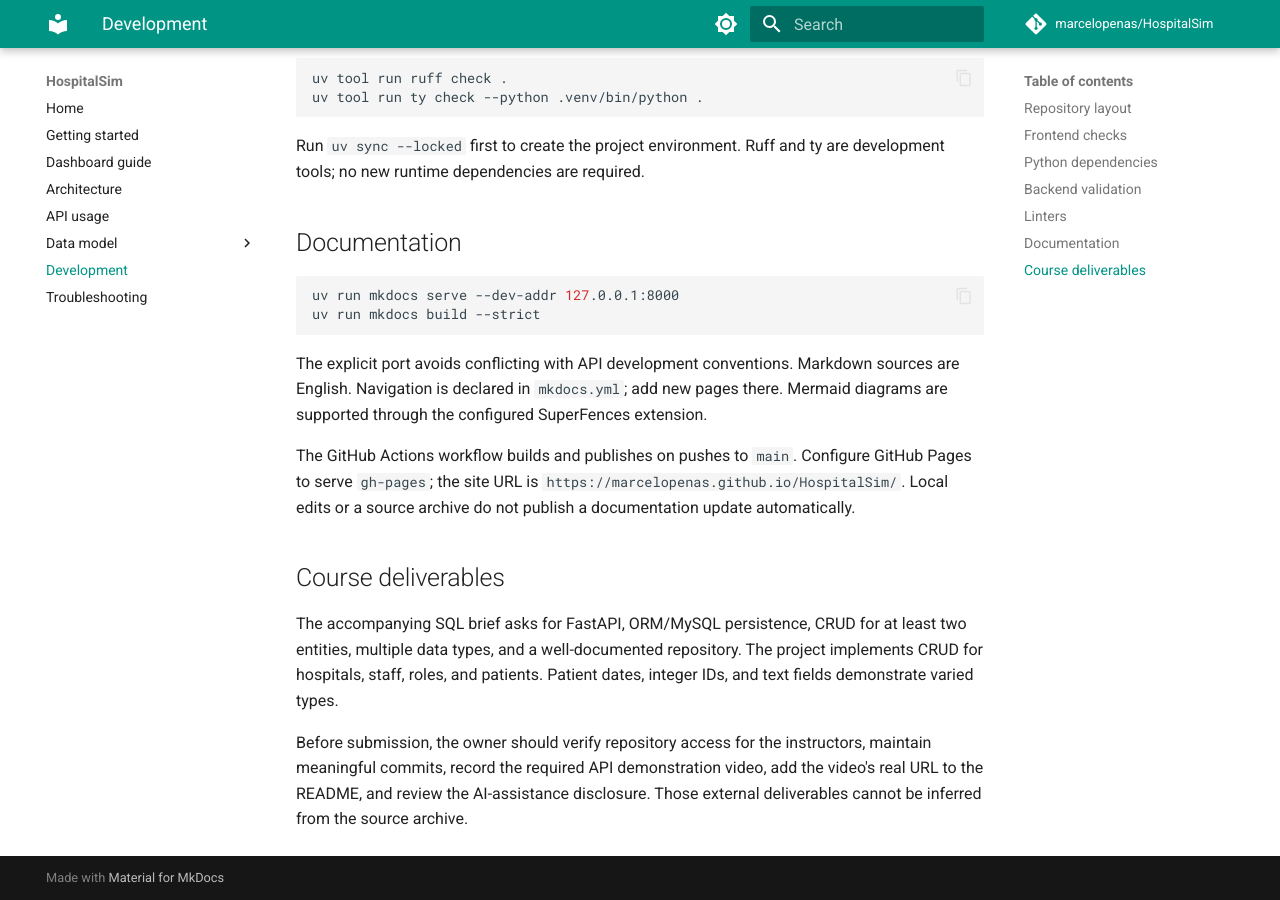
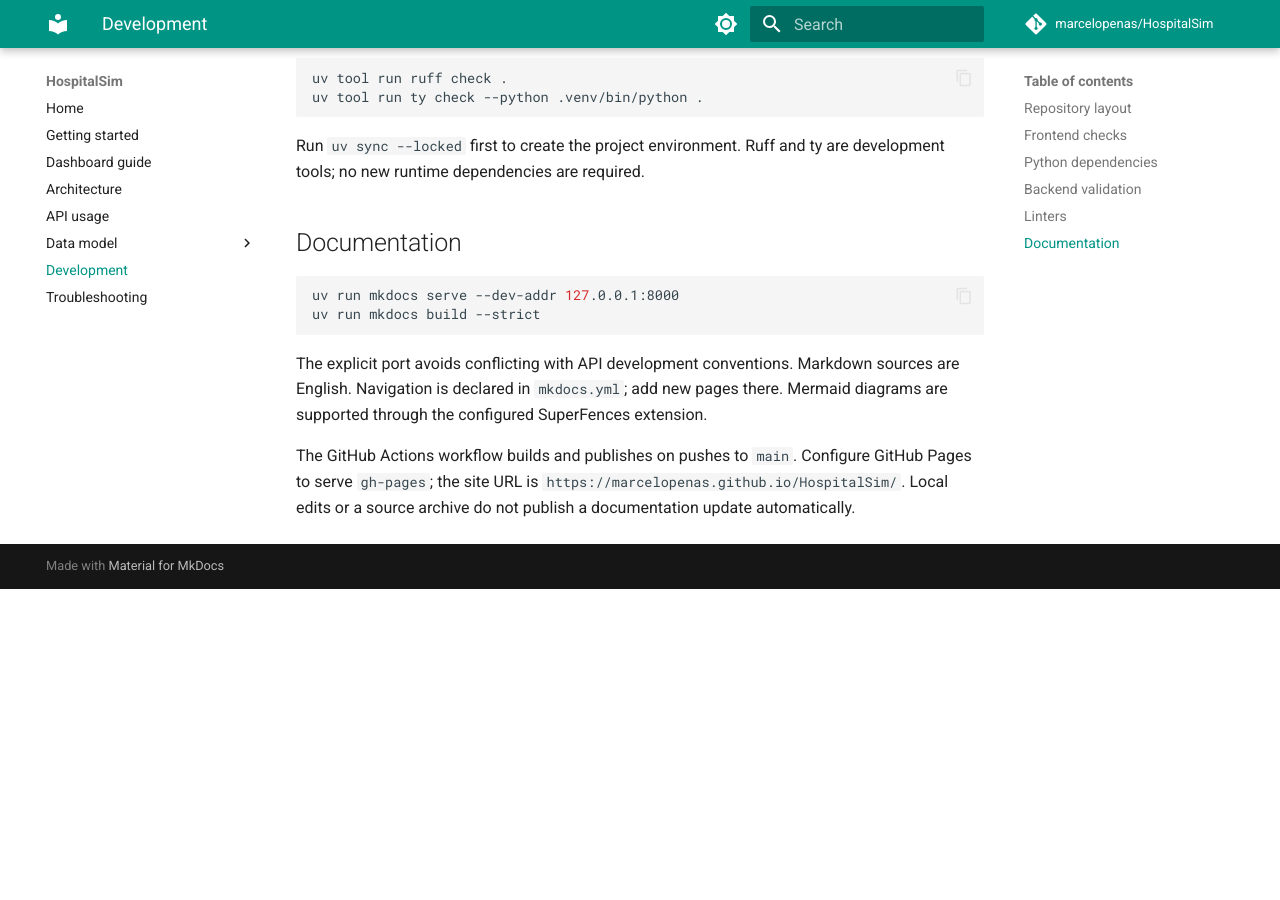
Before and after one commit to marcelopenas/HospitalSim, an MkDocs documentation site: the page built from docs/development.md, in a window 1280 px wide and 900 px high, scrolled down 2224 px. Built offline with MkDocs 1.6.1 and Material for MkDocs 9.7.7, drawn with Linux system fonts in a browser that asks for light colours; comment, search, counter and statistics services are not loaded; after the commit the page ends 2813 px from its top, so only the background shows below that.

```diff
--- a/docs/development.md
+++ b/docs/development.md
@@ -76,9 +76,3 @@
 The explicit port avoids conflicting with API development conventions. Markdown sources are English. Navigation is declared in `mkdocs.yml`; add new pages there. Mermaid diagrams are supported through the configured SuperFences extension.
 
 The GitHub Actions workflow builds and publishes on pushes to `main`. Configure GitHub Pages to serve `gh-pages`; the site URL is `https://marcelopenas.github.io/HospitalSim/`. Local edits or a source archive do not publish a documentation update automatically.
-
-## Course deliverables
-
-The accompanying SQL brief asks for FastAPI, ORM/MySQL persistence, CRUD for at least two entities, multiple data types, and a well-documented repository. The project implements CRUD for hospitals, staff, roles, and patients. Patient dates, integer IDs, and text fields demonstrate varied types.
-
-Before submission, the owner should verify repository access for the instructors, maintain meaningful commits, record the required API demonstration video, add the video's real URL to the README, and review the AI-assistance disclosure. Those external deliverables cannot be inferred from the source archive.
```
Also changed, not shown: README.md (+3 -1 lines), docs/index.md (+2 -0 lines), docs/assets/dashboard.png (added).
